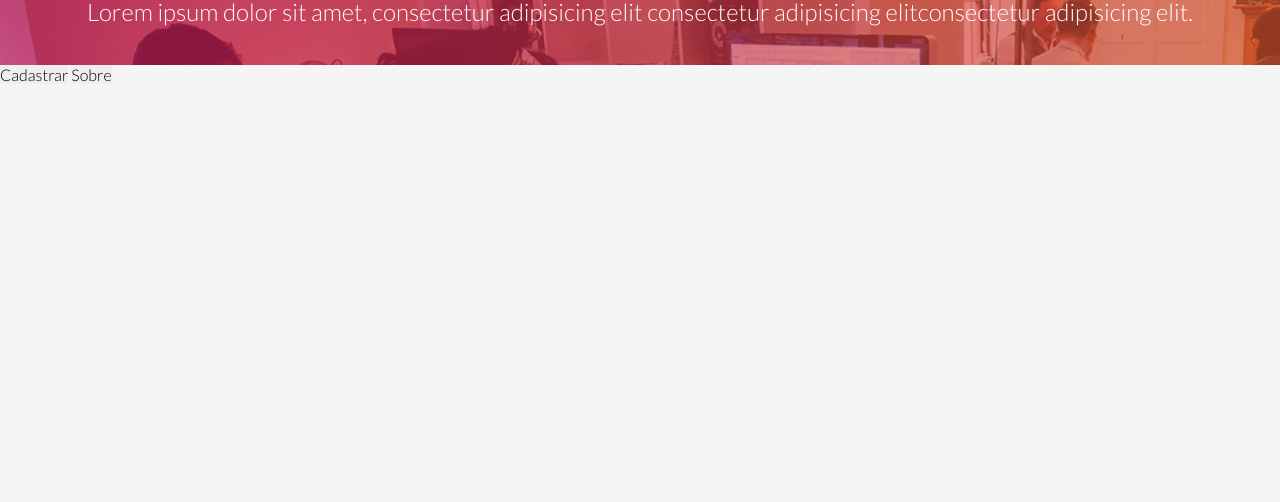
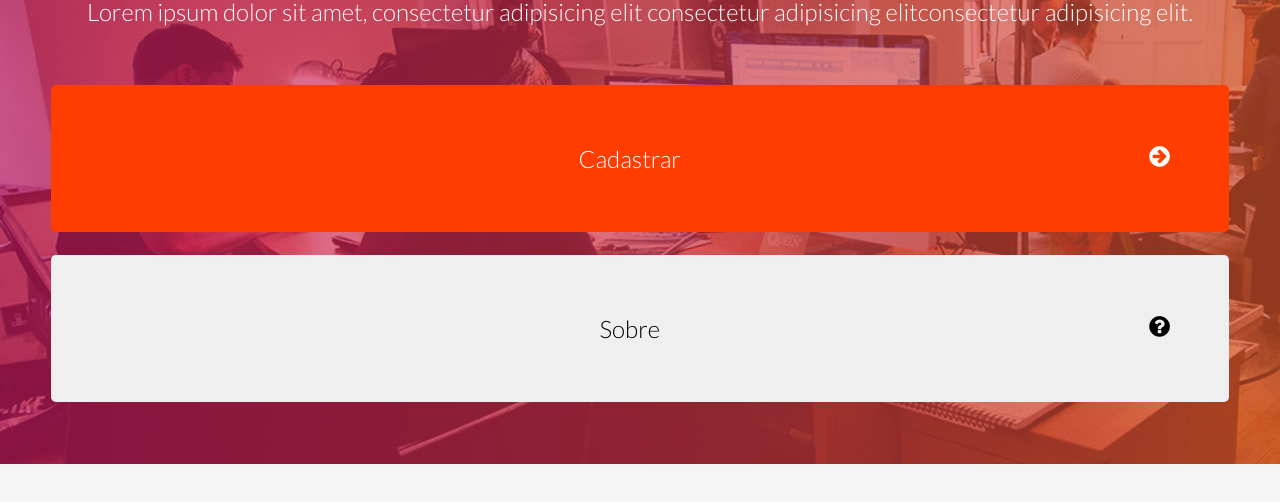
Before and after one commit to cmpereirasi/Design-Responsive-curso, a website: page index.html in a window 1280 px wide. Shown: the part 222-724 px from the top of the page. Drawn offline with nearby package versions, Linux system fonts and the light colour scheme.

Commit message:
finalizando os buttons

```diff
--- a/index.html
+++ b/index.html
@@ -36,15 +36,15 @@
             </ul>
         </nav>
     </header>
-        <section class="l-banner-herder">
+        <section class="l-banner-header">
           <h2>OUSE INOVAR!</h2>
           <h3>Lorem ipsum dolor sit amet, consectetur adipisicing elit consectetur adipisicing elitconsectetur adipisicing elit.</h3>
+          <section class="m-btn-section">
+            <button class="m-btn-cadastrar">Cadastrar <i class="fa fa-arrow-circle-right"></i></button>
+            <button class="m-btn-sobre">Sobre <i class="fa fa-question-circle"></i></button>
+          </section>
         </section>
 
-        <section>
-          <button class="m-btn-cadastrar">Cadastrar</button>
-          <button class="m-btn-sobre">Sobre</button>
-        </section>
 
 
 
--- a/scss/layouts/_header.scss
+++ b/scss/layouts/_header.scss
@@ -12,7 +12,7 @@
 	}
 }
 
-.l-banner-herder{
+.l-banner-header{
 	width: 100%;
 	float: right;
 	text-align: center;
--- a/scss/modules/_buttons.scss
+++ b/scss/modules/_buttons.scss
@@ -17,3 +17,25 @@
 	cursor: pointer;
 	margin-right: 7%;
 }
+
+.m-btn-section{
+	width: 100%;
+	padding-top: 5%;
+
+	button{
+		width: 100%;
+		margin-bottom: 2%;
+		border-radius: 5px;
+		font-size: 1.5em;
+		cursor: pointer;
+		text-align: center;
+		padding: 5%;
+		i{
+			float: right;
+		}
+	}
+	.m-btn-cadastrar{
+		background: #ff3d00 ;
+		color: #FFF;
+	}
+}
```
Also changed, not shown: css/main.css.
